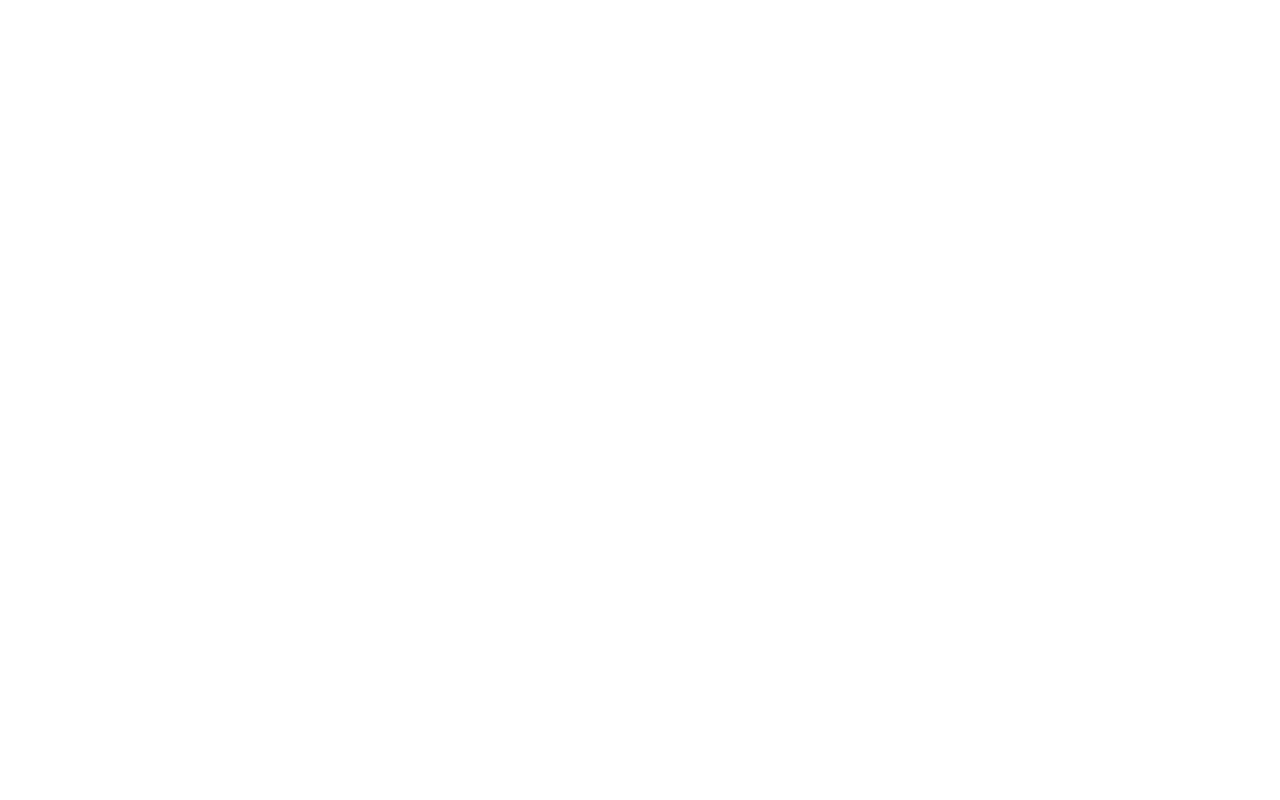
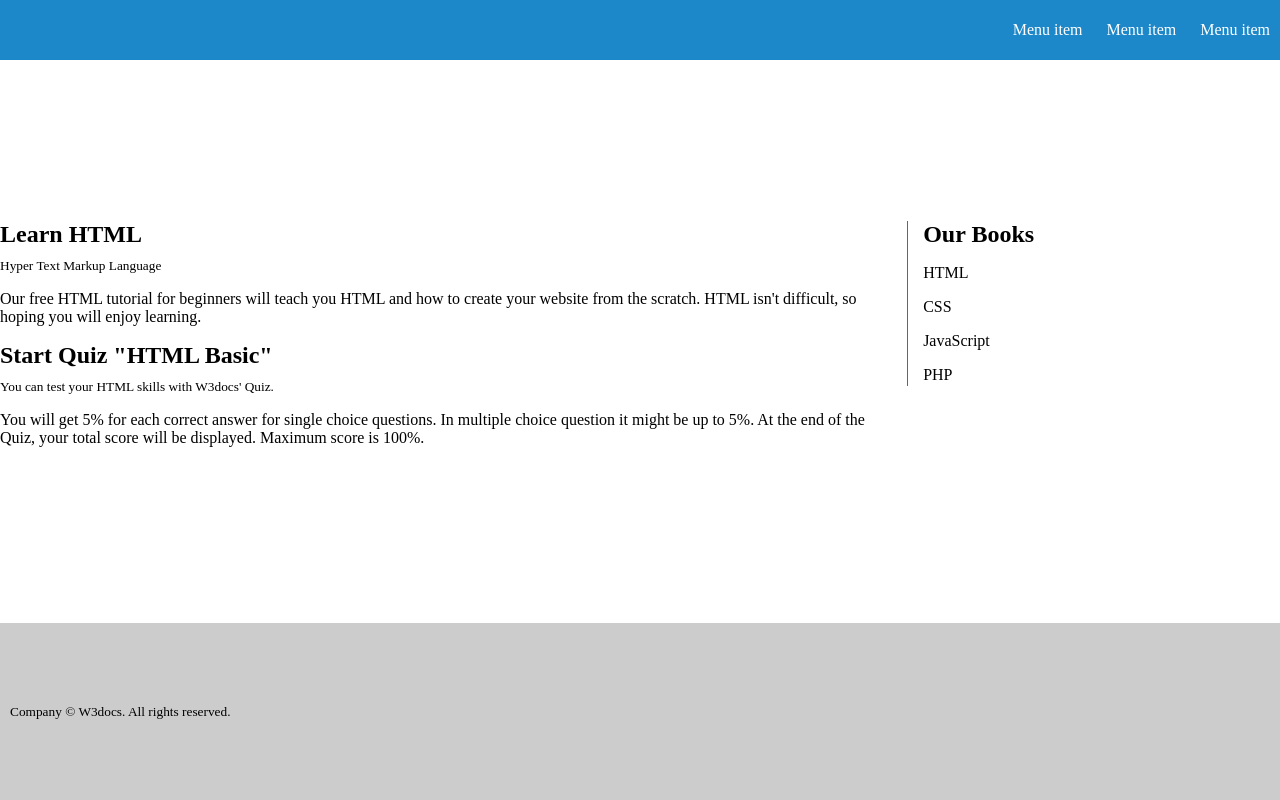
Before and after one commit to TonDapps/NameChecker, a plain HTML site: page index.html in a window 1280 px wide. Drawn offline with Linux system fonts and the light colour scheme.

Commit message:
Update index.html

```diff
--- a/index.html
+++ b/index.html
@@ -1 +1,89 @@
-<title>TON Checker</title>
+<!DOCTYPE html>
+<html>
+  <head>
+    <title>Title of the document</title>
+    <meta http-equiv="Content-Type" content="text/html; charset=UTF-8" />
+    <style>
+      html,
+      body {
+        height: 100%;
+      }
+      body {
+        display: flex;
+        flex-wrap: wrap;
+        margin: 0;
+      }
+      .header-menu,
+      footer {
+        display: flex;
+        align-items: center;
+        width: 100%;
+      }
+      .header-menu {
+        justify-content: flex-end;
+        height: 60px;
+        background: #1c87c9;
+        color: #fff;
+      }
+      h2 {
+        margin: 0 0 8px;
+      }
+      ul li {
+        display: inline-block;
+        padding: 0 10px;
+        list-style: none;
+      }
+      aside {
+        flex: 0.4;
+        height: 165px;
+        padding-left: 15px;
+        border-left: 1px solid #666;
+      }
+      section {
+        flex: 1;
+        padding-right: 15px;
+      }
+      footer {
+        padding: 0 10px;
+        background: #ccc;
+      }
+    </style>
+  </head>
+  <body>
+    <header class="header-menu">
+      <nav>
+        <ul>
+          <li>Menu item</li>
+          <li>Menu item</li>
+          <li>Menu item</li>
+        </ul>
+      </nav>
+    </header>
+    <section>
+      <article>
+        <header>
+          <h2>Learn HTML</h2>
+          <small>Hyper Text Markup Language</small>
+        </header>
+        <p>Our free HTML tutorial for beginners will teach you HTML and how to create your website from the scratch. HTML isn't difficult, so hoping you will enjoy learning.</p>
+      </article>
+      <article>
+        <header>
+          <h2>Start Quiz "HTML Basic"</h2>
+          <small>You can test your HTML skills with W3docs' Quiz.</small>
+        </header>
+        <p>You will get 5% for each correct answer for single choice questions. In multiple choice question it might be up to 5%. At the end of the Quiz, your total score will be displayed. Maximum score is 100%.</p>
+      </article>
+    </section>
+    <aside>
+      <h2>Our Books</h2>
+      <p>HTML</p>
+      <p>CSS</p>
+      <p>JavaScript</p>
+      <p>PHP</p>
+    </aside>
+    <footer>
+      <small>Company © W3docs. All rights reserved.</small>
+    </footer>
+  </body>
+</html>
```
